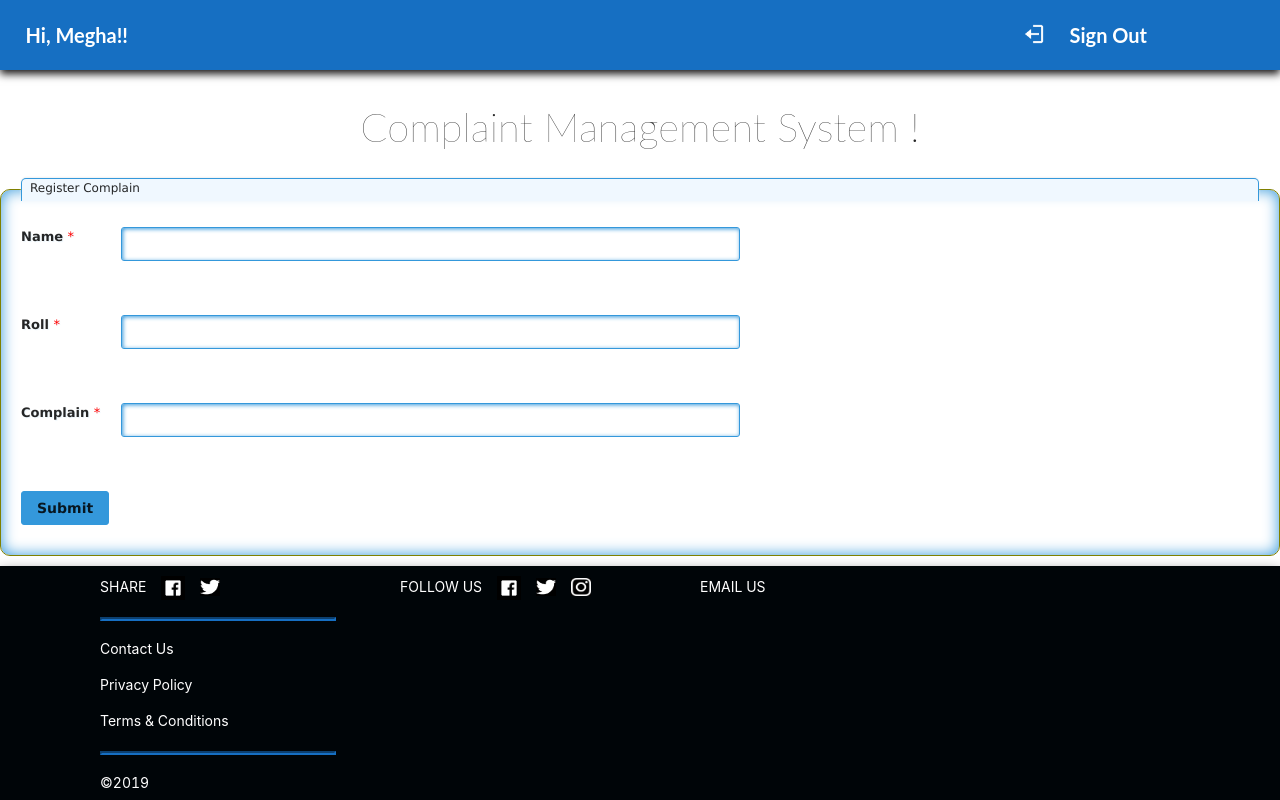
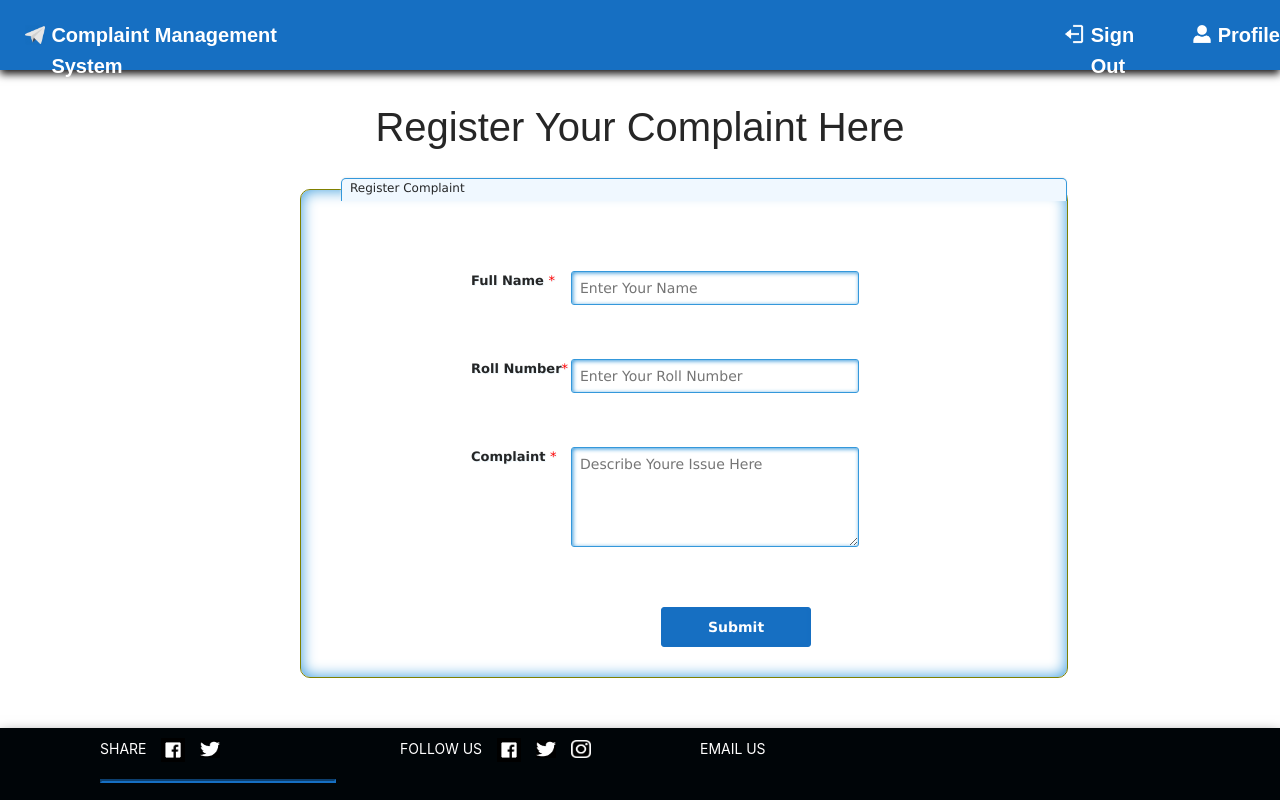
Before and after one commit to Complaint-Management/complaint-management-web, a React (Create React App) app: page /create-new-ticket in a window 1280 px wide. Shown: the top 800 px of the page. Built offline with nearby package versions, Linux system fonts and the light colour scheme.

Commit message:
style changes in the application

```diff
--- a/src/App.css
+++ b/src/App.css
@@ -14,9 +14,23 @@
 }
 .heading1{
   text-align: center;
-  font-weight: 100;
-  width:'100%';
+  font-weight: 10;
+  font-size: 20px;
   height: 70px;
+  width:800px;
+  margin-left: 300px
+}
+.main_img{
+  margin-top: 25px;
+  margin-left: 25px;
+  height: 20px;
+  width: 22px;
+}
+.profile_img{
+  margin-top: 25px;
+  margin-left: 28px;
+  height: 18px;
+  width: 18px;
 }
 .nav{
   position: sticky;
@@ -36,7 +50,7 @@
 }
 .head_img{
   margin-top:24px;
-  margin-left: 70%;
+  margin-left: 58%;
   height: 20px;
   width: 20px;
 }
@@ -59,7 +73,7 @@
 .heading {
   text-align: center;
   padding-top: 2%;
-  font-family: 'Lato';
+  font-family: Arial, Helvetica, sans-serif ;
   font-size: 40px;
   font-weight: lighter
 }
@@ -113,11 +127,11 @@
 }
 .name{
   color:white;
-  padding-left: 2%;
+  padding-left: 0.5%;
   padding-top: 20px;
   padding-bottom:18px;
   font-size: 20px;
-  font-family: 'Lato';
+  font-family: Arial, Helvetica, sans-serif;
   font-style: normal;
   font-weight: bold
 }
@@ -180,7 +194,7 @@
 .openCardContainer{
   margin: 50px;
   width: 92%;
-  min-height: 380px
+  min-height: 550px
 
 }
 
--- a/src/CreateTicketForm.css
+++ b/src/CreateTicketForm.css
@@ -1,12 +1,14 @@
 .form-style-3{
-    width: 100%;
-    height: 100%;
-    left: 0;
+    width: 60%;
+    min-height: 550px;
+	left: 0;
+	margin-left:300px;
 	font-family: "Lucida Sans Unicode", "Lucida Grande", sans-serif;
 }
 .form-style-3 label{
 	display:block;
 	margin-bottom: 10px;
+	margin-left:150px
 }
 .form-style-3 label > span{
 	float: left;
@@ -16,6 +18,7 @@
 	text-shadow: 1px 1px 1px #EBF5FB;
 }
 .form-style-3 fieldset{
+	height: 500px;
 	border-radius: 10px;
 	-webkit-border-radius: 10px;
 	-moz-border-radius: 10px;
@@ -27,6 +30,8 @@
 	-webkit-box-shadow: inset 0px 0px 15px #3498DB;
 }
 .form-style-3 fieldset legend{
+	margin-left: 20px;
+	width: 780px;
 	border-top: 1px solid #3498DB;
     border-left: 1px solid #3498DB;
     border-right: 1px solid #3498DB;
@@ -53,7 +58,7 @@
 .form-style-3 input[type=time],
 .form-style-3 input[type=url],
 .form-style-3 input[type=email],
-.form-style-3 select,
+.form-style-3 select ,
 .form-style-3 textarea{
 	border-radius: 3px;
         -webkit-border-radius: 3px;
@@ -64,21 +69,26 @@
         box-shadow: inset 1px 1px 4px #3498DB;
         -moz-box-shadow: inset 1px 1px 4px #3498DB;
         -webkit-box-shadow: inset 1px 1px 4px #3498DB;
-        width:50%;
+		width:50%;
 }
 .form-style-3  input[type=submit],
 .form-style-3  input[type=button]{
-		background: #3498DB;
-    	border: 1px solid #3498DB;
+		margin-left: 190px;
+		background:#166fc2;
+    	border: 1px solid #166fc2;
         padding: 5px 15px 5px 15px;
-        box-shadow: inset -1px -1px 3px #3498DB;
-        -moz-box-shadow: inset -1px -1px 3px #3498DB;
-        -webkit-box-shadow: inset -1px -1px 3px #3498DB;
+        box-shadow: inset -1px -1px 3px#166fc2;
+        -moz-box-shadow: inset -1px -1px 3px#166fc2;
+        -webkit-box-shadow: inset -1px -1px 3px#166fc2;
         border-radius: 3px;
         border-radius: 3px;
         -webkit-border-radius: 3px;
         -moz-border-radius: 3px;
-        font-weight: bold;
+		font-weight: bold;
+		height: 40px;
+		width: 150px;
+		color: white
+
 }
 .required{
 	color:red;
--- a/src/CreateTicketForm.js
+++ b/src/CreateTicketForm.js
@@ -5,13 +5,10 @@ import axios from 'axios';
 class CreateTicketForm extends Component {
     constructor(props) {
         super(props)
-
         this.state = {
              name : '',
              roll : '',
              complain : ''
-
-
         }
     }
 
@@ -50,10 +47,11 @@ class CreateTicketForm extends Component {
         return (
             <div class="form-style-3">
                 <form onSubmit = {this.submitHandler}>
-                <fieldset><legend>Register Complain</legend>
-                <label for="name"><span>Name <span class="required">*</span></span><input type="text" class="input-field" name="name" value = {name} onChange = {this.changeHandler} /></label><br/><br/>
-                <label for="roll"><span>Roll <span class="required">*</span></span><input type="text" class="input-field" name="roll" value = {roll} onChange = {this.changeHandler} /></label><br/><br/>
-                <label for="complain"><span>Complain <span class="required">*</span></span><input type="text" class="input-field" name="complain" value = {complain} onChange = {this.changeHandler} /></label><br/><br/>
+                <fieldset><legend>Register Complaint</legend>
+                <br/><br/>
+                <label for="name"><span>Full Name <span class="required">*</span></span><input type="text" class="input-field" name="name" value = {name} placeholder="Enter Your Name"onChange = {this.changeHandler} /></label><br/><br/>
+                <label for="roll"><span>Roll Number<span class="required">*</span></span><input type="text" class="input-field" name="roll" value = {roll} placeholder="Enter Your Roll Number"onChange = {this.changeHandler} /></label><br/><br/>
+                <label for="complain"><span>Complaint <span class="required">*</span></span><textarea type="text" class="input-field" name="complain" value = {complain} placeholder="Describe Youre Issue Here" onChange = {this.changeHandler} /></label><br/><br/>
                 <label><span> </span><input type="submit" value="Submit" /></label>
                 </fieldset>
                 </form>
--- a/src/Header.js
+++ b/src/Header.js
@@ -1,14 +1,19 @@
 import React,{Component} from 'react';
 import './App.css';
 import sign_out from './constants/images/sign-out.png'
+import main from './constants/images/mainImg.png'
+import profile from './constants/images/profile.png'
 class Header extends Component {
     render(){
         return (
             <div >
                 <div className="header">
-                    <h3 className="name">Hi, Megha!!</h3>
+                    <img className="main_img"src={main}/>
+                    <h3 className="name">Complaint Management System</h3>
                     <img className="head_img" src={sign_out}/>
                     <h3 className="name">Sign Out</h3>
+                    <img className="profile_img" src={profile}/>
+                    <h3 className="name">Profile</h3>
                 </div>
             </div>
         )
--- a/src/MainPage.js
+++ b/src/MainPage.js
@@ -13,8 +13,8 @@ class MainPage extends Component {
             <div >
                 <Header/>
                 <div>
-                    <h1 className="heading">Complaint Management System !</h1>
-                    <div><h3 className="heading1"> </h3></div>
+                    <h1 className="heading">Hi, Dipika Choudhary</h1>
+                    <div><p className="heading1">Having Problems at hostel or in studies or any thing else, make your voice heard. Register your complaint here in the create ticket section and get them solved.</p></div>
                     <div className="container">
                     <Link to="/create-new-ticket"><div hoverable className="card1" >
                         <img className="img" src={images}/><br/><br/>Create new ticket
--- a/src/createTicket.js
+++ b/src/createTicket.js
@@ -9,7 +9,7 @@ class createTicket extends Component {
             <div>
                 <Header/>
                 <div>
-                    <h1 className="heading">Complaint Management System !</h1>
+                    <h1 className="heading">Register Your Complaint Here </h1>
                 </div>
                 <CreateTicketForm/>
                 <Footer/>
```
Also changed, not shown: src/constants/images/mainImg.png (added), src/constants/images/profile.png (added).
